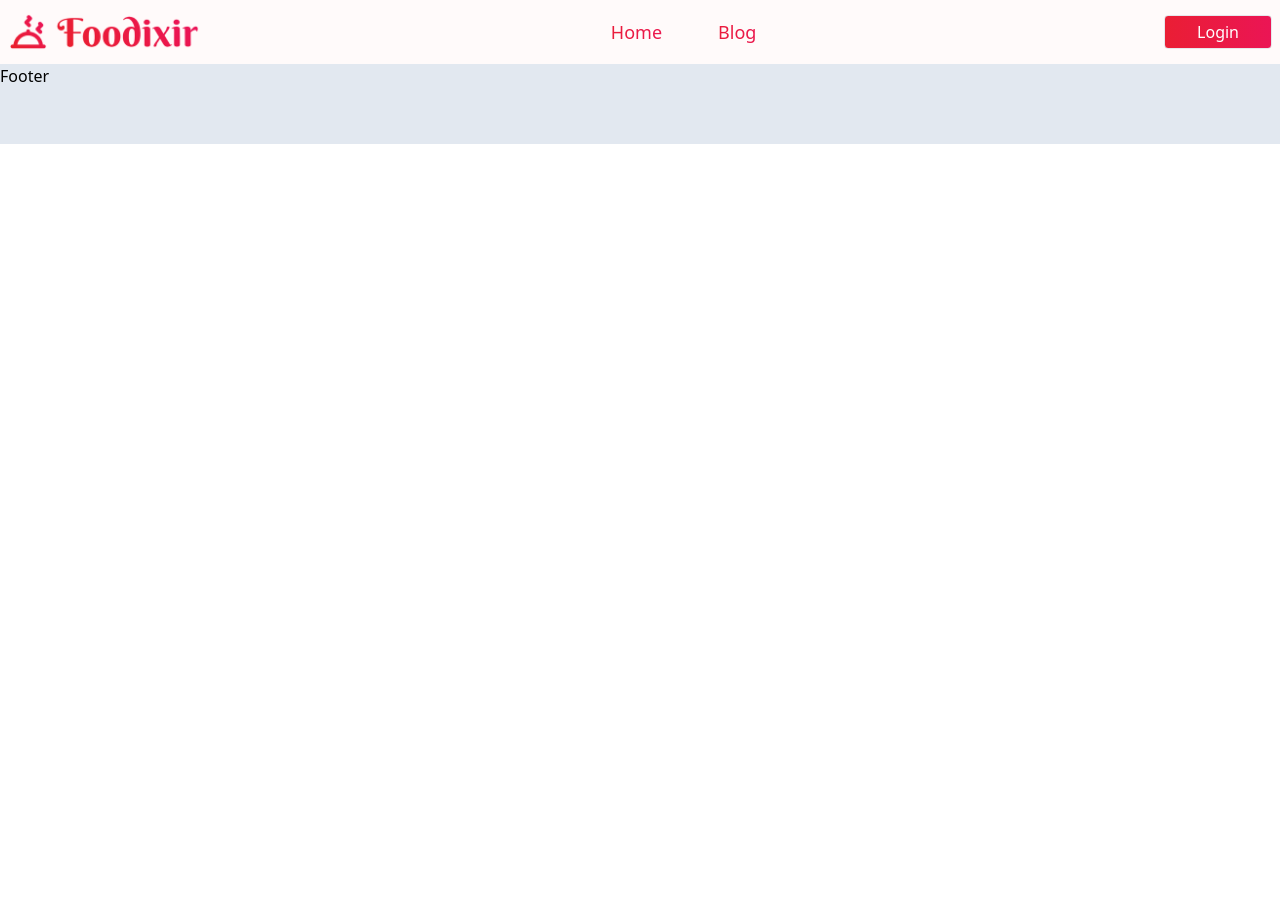
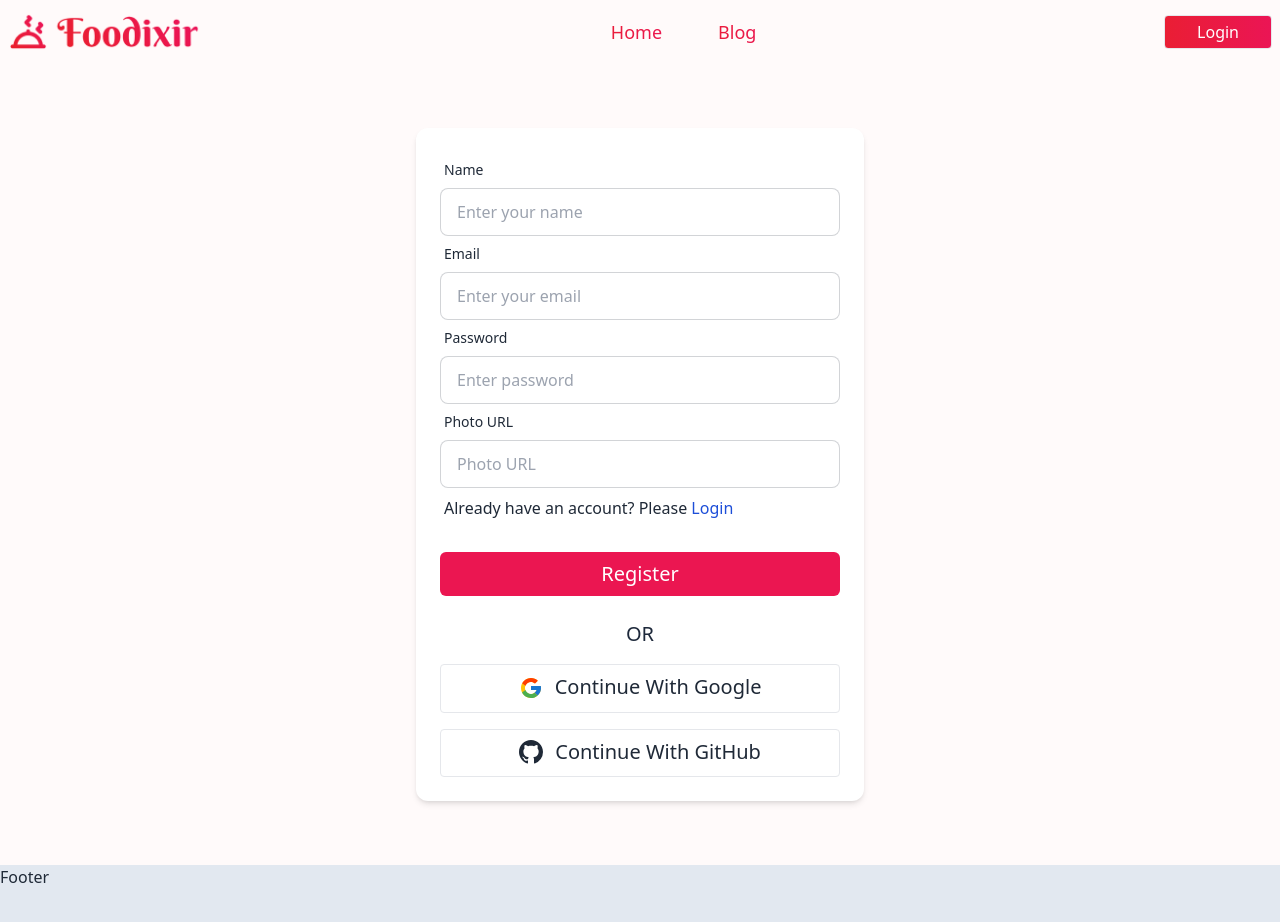
Before and after one commit to emon360arefin/foodixir-client, a React (Vite) app: page /register in a window 1280 px wide. Shown: the top 922 px of the page. Before the commit the page ends 800 px from the top, so only its background shows below. Built offline with nearby package versions, Linux system fonts and the light colour scheme.

Commit message:
Recipe Page Completed

```diff
--- a/src/Components/Home/Second.jsx
+++ b/src/Components/Home/Second.jsx
@@ -24,7 +24,7 @@ const Second = () => {
 
                 <div className='grid md:grid-cols-2 grid-cols-1 gap-10 mt-10'>
                     {
-                        chefs ? chefs.map(chef => <ChefCard chef={chef}></ChefCard>) : null
+                        chefs ? chefs.map(chef => <ChefCard chef={chef}></ChefCard>) : <progress className="progress w-56"></progress>
                     }
                 </div>
 
--- a/src/Components/Login/Login.jsx
+++ b/src/Components/Login/Login.jsx
@@ -1,9 +1,45 @@
 import React from 'react';
+import { Link } from 'react-router-dom';
+import { FcGoogle } from "react-icons/fc";
+import { BsGithub } from "react-icons/bs";
 
 const Login = () => {
     return (
-        <div>
-            <h2>login</h2>
+        <div className='bg-[#FFFAFA] py-6 md:py-16'>
+            <div className='px-2 max-w-7xl mx-auto'>
+                <div className=" flex justify-center ">
+                    <div className="rounded-xl flex-shrink-0 w-full max-w-md shadow-md bg-base-100">
+                        <div className="p-6">
+                            <div className="form-control">
+                                <label className="label">
+                                    <span className="label-text">Email</span>
+                                </label>
+                                <input type="email" placeholder="Enter your email" className="input input-bordered" required />
+                            </div>
+                            <div className="form-control">
+                                <label className="label">
+                                    <span className="label-text">Password</span>
+                                </label>
+                                <input type="password" placeholder="Enter password" className="input input-bordered" required />
+                                <label className="label">
+                                    <h2>New to Foodixir? Please <span className='text-blue-700'> <Link to='/register'>Register</Link>  </span></h2>
+                                </label>
+
+                            </div>
+
+                            <div className="form-control mt-6">
+                                <button className="bg-[#EB1651] text-white text-xl py-2 px-auto rounded-md">Login</button>
+                            </div>
+                            <div className='mt-6 flex flex-col gap-4'>
+                                <h2 className='text-center text-xl text-slate-800'>OR</h2>
+                                <button className='md:py-2 py-1 md:px-8 px-4 border w-full rounded '> <FcGoogle className='inline mb-1 mr-2 text-2xl '/> <span className='text-xl'>Continue With Google</span> </button>
+
+                                <button className='md:py-2 py-1 md:px-8 px-4 border w-full rounded '> <BsGithub className='inline mb-1 mr-2 text-2xl '/> <span className='text-xl'>Continue With GitHub</span> </button>
+                            </div>
+                        </div>
+                    </div>
+                </div>
+            </div>
         </div>
     );
 };
--- a/src/Components/Recipe/RecipeCard.jsx
+++ b/src/Components/Recipe/RecipeCard.jsx
@@ -8,6 +8,9 @@ import Rating from 'react-rating';
 import { Link } from 'react-router-dom';
 import { ToastContainer, toast } from 'react-toastify';
 import 'react-toastify/dist/ReactToastify.css';
+import StoreData from '../../Utility/storeData';
+import checkLocalStorage from '../../Utility/localStorage';
+
 
 const RecipeCard = (props) => {
 
@@ -16,13 +19,22 @@ const RecipeCard = (props) => {
     const { id, recipeName, rating, ingredients, cookingMethod } = props.rec;
     console.log(props.rec);
 
-    const notify = (recipeName) => toast(`${recipeName} is added as favorite`);
+    const notify = (recipeName, state) => toast(`${recipeName} is ${state} as favorite`);
 
-const [fav, setFav] = useState(false)
+    const isFav = checkLocalStorage(id)
+
+    const [fav, setFav] = useState(isFav)
 
     const handleFav = () => {
-    notify(recipeName)
+        if (!fav) {
+            notify(recipeName, "added")
+        }
+        else{
+            notify(recipeName, "already added")
+        }
+
         setFav(true)
+        StoreData(id)
     }
 
     return (
--- a/src/Components/Register/Register.jsx
+++ b/src/Components/Register/Register.jsx
@@ -1,9 +1,56 @@
 import React from 'react';
+import { Link } from 'react-router-dom';
+import { FcGoogle } from "react-icons/fc";
+import { BsGithub } from "react-icons/bs";
 
 const Register = () => {
     return (
-        <div>
+        <div className='bg-[#FFFAFA] py-6 md:py-16'>
+            <div className='px-2 max-w-7xl mx-auto'>
+                <div className=" flex justify-center ">
+                    <div className="rounded-xl flex-shrink-0 w-full max-w-md shadow-md bg-base-100">
+                        <div className="p-6">
+                            <div className="form-control">
+                                <label className="label">
+                                    <span className="label-text">Name</span>
+                                </label>
+                                <input type="text" placeholder="Enter your name" className="input input-bordered" required />
+                            </div>
+                            <div className="form-control">
+                                <label className="label">
+                                    <span className="label-text">Email</span>
+                                </label>
+                                <input type="email" placeholder="Enter your email" className="input input-bordered" required />
+                            </div>
+                            <div className="form-control">
+                                <label className="label">
+                                    <span className="label-text">Password</span>
+                                </label>
+                                <input type="password" placeholder="Enter password" className="input input-bordered" required />
 
+                            </div>
+                            <div className="form-control">
+                                <label className="label">
+                                    <span className="label-text">Photo URL</span>
+                                </label>
+                                <input type="text" placeholder="Photo URL" className="input input-bordered" required />
+                                <label className="label">
+                                    <h2>Already have an account? Please <span className='text-blue-700'> <Link to='/login'>Login</Link>  </span></h2>
+                                </label>
+                            </div>
+                            <div className="form-control mt-6">
+                                <button className="bg-[#EB1651] text-white text-xl py-2 px-auto rounded-md">Register</button>
+                            </div>
+                            <div className='mt-6 flex flex-col gap-4'>
+                                <h2 className='text-center text-xl text-slate-800'>OR</h2>
+                                <button className='md:py-2 py-1 md:px-8 px-4 border w-full rounded '> <FcGoogle className='inline mb-1 mr-2 text-2xl ' /> <span className='text-xl'>Continue With Google</span> </button>
+
+                                <button className='md:py-2 py-1 md:px-8 px-4 border w-full rounded '> <BsGithub className='inline mb-1 mr-2 text-2xl ' /> <span className='text-xl'>Continue With GitHub</span> </button>
+                            </div>
+                        </div>
+                    </div>
+                </div>
+            </div>
         </div>
     );
 };
--- /dev/null
+++ b/src/Utility/StoreData.js
@@ -0,0 +1,25 @@
+const StoreData = (id) => {
+    let array = [];
+
+    const status = localStorage.getItem('recipes');
+    if (status) {
+        const parseStatus = JSON.parse(status);
+        if (parseStatus.includes(id)) {
+
+        } else {
+            parseStatus.push(id);
+            const stringArray = JSON.stringify(parseStatus);
+            localStorage.setItem('recipes', stringArray)
+        }
+
+    } else {
+        array.push(id);
+        const stringArray = JSON.stringify(array);
+        localStorage.setItem('recipes', stringArray)
+    }
+    return true
+
+
+}
+
+export default StoreData
--- a/src/Utility/localStorage.js
+++ b/src/Utility/localStorage.js
@@ -0,0 +1,15 @@
+const checkLocalStorage = (id) => {
+
+    const status = localStorage.getItem('recipes');
+    if (status) {
+        const parseStatus = JSON.parse(status);
+        if (parseStatus.includes(id)) {
+            return true
+        } else {
+            return false
+        }
+    }
+
+}
+
+export default checkLocalStorage
--- a/tailwind.config.js
+++ b/tailwind.config.js
@@ -7,7 +7,5 @@ export default {
     theme: {
         extend: {},
     },
-    plugins: [
-        require('flowbite/plugin')
-    ],
+    plugins: [require("daisyui")],
 }
```
Lines whose indentation alone changed are shown as unchanged.
